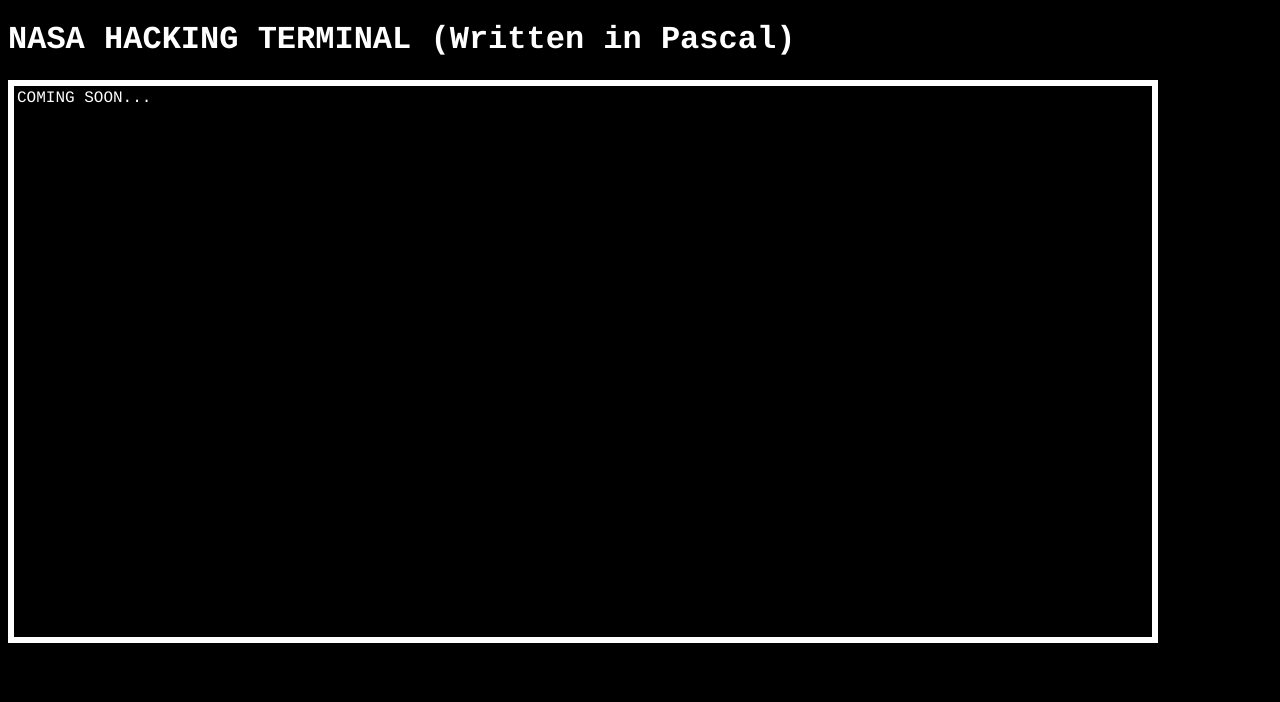
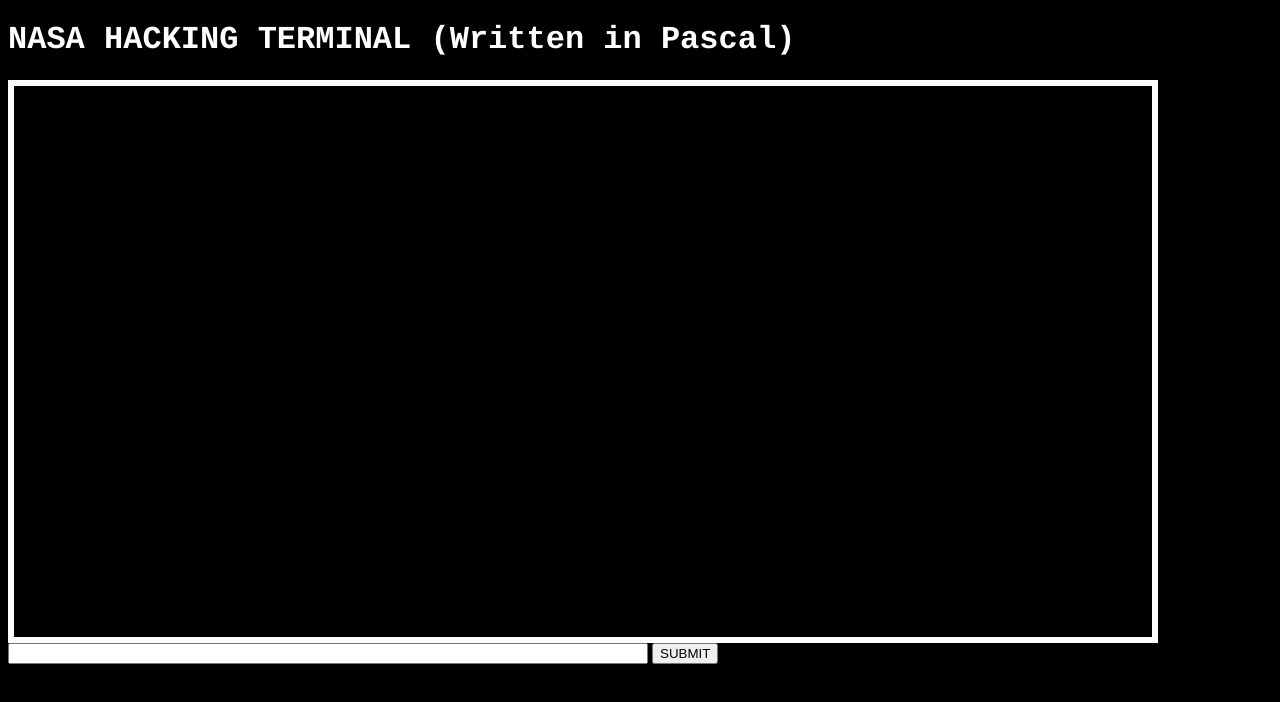
Before and after one commit to robly18/robly18.github.io, a plain HTML site: page index.html in a window 1280 px wide. Drawn offline with Linux system fonts and the light colour scheme.

Commit message:
Release ver

```diff
--- a/index.html
+++ b/index.html
@@ -36,14 +36,11 @@
     <body bgcolor=black>
         <h1 class="console">NASA HACKING TERMINAL (Written in Pascal)</h1>
         <div class="console" id="cnsl temp">
-<p class="console">COMING SOON...</p>
         </div>
-<!-- WIP
         <form onsubmit="submitText(); return false;" autocomplete="off">
             <input type="text" name="command" id="command" style="width:50%"/>
             <input type="submit" value="SUBMIT"/>
         </form>
--->
         <script src="console.js"></script>
         <script src="game.js">   </script>
     </body>
```
